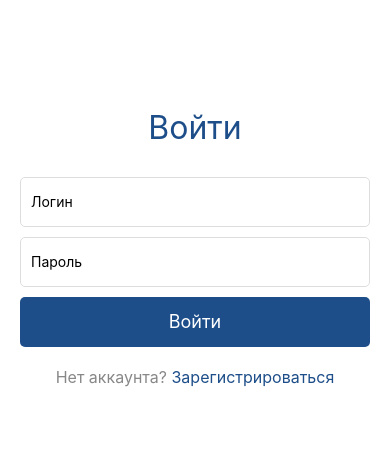
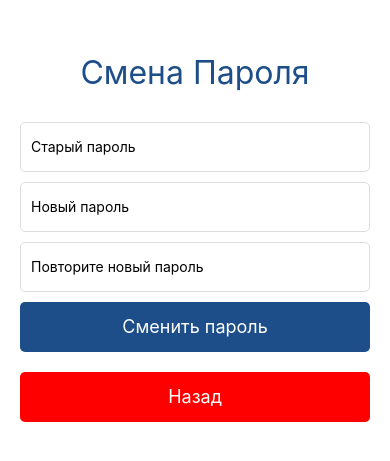
Before and after one commit to Parnishkaspb/nursery_front_mob, a React Native app: screen /EditPassword in a window 390 px wide. Shown: the part 175-636 px from the top of the page. Built offline with nearby package versions, Linux system fonts and the light colour scheme.

Commit message:
Страница смена пароля

```diff
--- a/src/config/index.tsx
+++ b/src/config/index.tsx
@@ -14,6 +14,7 @@ export const BASE_URL = LOCALHOST;
 export const LOGIN_USER = `${BASE_URL}api/user/login`;
 export const CREATE_USER = `${BASE_URL}api/user/register`;
 export const GET_USER = `${BASE_URL}api/user/update`;
+export const UPDATE_PASSWORD_USER = `${BASE_URL}api/user/updatepassword`;
 export const LOGOUT_USER = `${BASE_URL}api/user/logout`;
 
 // export const NEW_APPOINTMENT = `${BASE_URL}api/appointments/create`;
@@ -22,10 +23,14 @@ export const ENDPOINTS = {
   BASE_URL,
   GET_USER,
   LOGIN_USER,
+  UPDATE_PASSWORD_USER,
+  LOGOUT_USER,
+  CREATE_USER,
+
+
   // GET_DOCTORS,
   // GET_BANNERS,
-  LOGOUT_USER,
-  CREATE_USER,
+
   // GET_CATEGORIES,
   // GET_DIAGNOSTICS,
   // GET_APPOINTMENTS,
--- a/src/helpNavigation/NavigationConfig.tsx
+++ b/src/helpNavigation/NavigationConfig.tsx
@@ -6,7 +6,7 @@ import ProfileScreen from '../screens/ProfileScreen';
 import SignIn from '../screens/SignIn';
 import SignUp from '../screens/SignUp';
 
-// import LogoutScreen from '../screens/LogoutScreen';
+import EditPassword from '../screens/EditPassword';
 import EditProfile from '../screens/EditProfile';
 
 
@@ -38,7 +38,7 @@ export const RootNavigator = () => (
         <Stack.Screen name="Main" component={MainDrawer} />
 
         <Stack.Screen name="EditProfile" options={{ title: 'Редактировать данные' }} component={EditProfile} />
-        {/* <Stack.Screen name="EditPassword" options={{ title: 'Смена пароля' }} component={EditPassword} /> */}
+        <Stack.Screen name="EditPassword" options={{ title: 'Смена пароля' }} component={EditPassword} />
 
         {/*<Stack.Screen name="Edit" options={{ title: 'Редактировать данные' }} component={EditScreen} />
         <Stack.Screen name="VisitDetails" component={VisitDetailsScreen} /> */}
--- a/src/helpNavigation/navigationTypes.ts
+++ b/src/helpNavigation/navigationTypes.ts
@@ -3,8 +3,7 @@ export type RootStackParamList = {
     SignUp: undefined;
     Main: undefined;
     EditProfile: { user: object };
-
-    // EditPassword: undefined;
+    EditPassword: undefined;
 
 
     // Logout: undefined;
--- a/src/screens/EditPassword.tsx
+++ b/src/screens/EditPassword.tsx
@@ -0,0 +1,226 @@
+import React, { useState, useCallback, useEffect, useRef } from 'react';
+import { View, Text, Alert, Platform, TextInput, ScrollView, TouchableOpacity, KeyboardAvoidingView, ActivityIndicator, StyleSheet, SafeAreaView } from 'react-native';
+import axios from 'axios';
+import { useNavigation } from '@react-navigation/native';
+import { NativeStackNavigationProp } from '@react-navigation/native-stack';
+import SecureStorage from 'react-native-secure-storage';
+import { ENDPOINTS } from '../config';
+import { RootStackParamList } from '../helpNavigation/navigationTypes';
+
+type Navigation = NativeStackNavigationProp<RootStackParamList>;
+
+const EditPassword: React.FC<{ route: any }> = () => {
+    const navigation: Navigation = useNavigation<Navigation>();
+
+    const [loading, setLoading] = useState<boolean>(false);
+
+    const [userPassword, setPassword] = useState<string>('');
+    const [userNewPassword, setNewPassword] = useState<string>('');
+    const [userNew2Password, setNew2Password] = useState<string>('');
+
+    const handleUpdate = async () => {
+        try {
+            setLoading(true);
+
+            if (userNewPassword !== userNew2Password) {
+                Alert.alert('Ошибка', 'Пароли не совпадают!!!!');
+                return;
+            }
+
+            const accessToken = await SecureStorage.getItem('access_token');
+            if (!accessToken) {
+                Alert.alert('Ошибка', 'Не удалось получить токен доступа');
+                return;
+            }
+
+            const response = await axios.patch(ENDPOINTS.UPDATE_PASSWORD_USER, {
+                old_password: userPassword,
+                new_password: userNewPassword,
+            }, {
+                headers: {
+                    'Authorization': `Bearer ${accessToken}`,
+                }
+            });
+
+            if (response.data.data.code === 422) {
+                Alert.alert('Предупреждение', response.data.data.message);
+                return;
+            }
+
+            if (response.data.data.code === 200) {
+                Alert.alert('Успех', response.data.data.message);
+                navigation.goBack();
+                return;
+            }
+
+            Alert.alert('Ошибка', 'Не удалось обновить профиль');
+        } catch (error: any) {
+            Alert.alert('Ошибка', 'Что-то пошло не так! Попробуйте позже!');
+        } finally {
+            setLoading(false);
+        }
+    };
+
+    const handlePasswordChange = useCallback((text: string): void => {
+        setPassword(text);
+    }, []);
+
+    const handleNewPasswordChange = useCallback((text: string): void => {
+        setNewPassword(text);
+    }, []);
+
+    const handleNew2PasswordChange = useCallback((text: string): void => {
+        setNew2Password(text);
+    }, []);
+
+
+    const passwordInputRef = useRef<TextInput>(null);
+    const passwordNewInputRef = useRef<TextInput>(null);
+    const passwordNew2InputRef = useRef<TextInput>(null);
+
+
+    useEffect(() => {
+        if (loading) {
+            passwordInputRef.current?.blur();
+            passwordNewInputRef.current?.blur();
+            passwordNew2InputRef.current?.blur();
+
+        }
+    }, [loading]);
+
+    const renderTitle = (): JSX.Element => {
+        return (
+            <Text style={styles.title}>{'Смена пароля'}</Text>
+        );
+    };
+
+    const renderInputFields = (): JSX.Element => {
+        return (
+            <KeyboardAvoidingView
+                behavior={Platform.OS === 'ios' ? 'padding' : 'height'}
+            >
+                <TextInput
+                    style={styles.input}
+                    value={userPassword}
+                    secureTextEntry={true}
+                    onChangeText={handlePasswordChange}
+                    placeholder={'Старый пароль'}
+                    ref={passwordInputRef}
+                />
+
+                <TextInput
+                    style={styles.input}
+                    value={userNewPassword}
+                    secureTextEntry={true}
+                    onChangeText={handleNewPasswordChange}
+                    placeholder={'Новый пароль'}
+                    ref={passwordNewInputRef}
+                />
+
+                <TextInput
+                    style={styles.input}
+                    value={userNew2Password}
+                    secureTextEntry={true}
+                    onChangeText={handleNew2PasswordChange}
+                    placeholder={'Повторите новый пароль'}
+                    ref={passwordNew2InputRef}
+                />
+            </KeyboardAvoidingView>
+        );
+    };
+
+    const renderButton = (): JSX.Element => {
+        return (
+            <TouchableOpacity
+                style={styles.button}
+                onPress={handleUpdate}
+                disabled={loading}
+            >
+                {loading ? <ActivityIndicator color="#fff" /> : <Text style={styles.buttonText}>Сменить пароль</Text>}
+            </TouchableOpacity>
+        );
+    };
+
+    const renderButtonBack = (): JSX.Element => {
+        return (
+            <TouchableOpacity
+                style={styles.buttonBack}
+                onPress={navigation.goBack}
+                disabled={loading}
+            >
+                {loading ? <ActivityIndicator color="#fff" /> : <Text style={styles.buttonText}>Назад</Text>}
+            </TouchableOpacity>
+        );
+    };
+
+
+
+    const renderContent = (): JSX.Element => {
+        return (
+            <ScrollView
+                contentContainerStyle={styles.contentContainer}
+            >
+                {renderTitle()}
+                {renderInputFields()}
+                {renderButton()}
+                {renderButtonBack()}
+            </ScrollView>
+        );
+    };
+
+    return (
+        <SafeAreaView style={styles.safeArea}>
+            {renderContent()}
+        </SafeAreaView>
+    );
+};
+
+const styles = StyleSheet.create({
+    safeArea: {
+        flex: 1,
+        backgroundColor: '#fff',
+    },
+    title: {
+        marginBottom: 30,
+        textAlign: 'center',
+        fontSize: 32,
+        color: '#1D4E89',
+        textTransform: 'capitalize',
+    },
+    input: {
+        height: 50,
+        borderColor: '#ddd',
+        borderWidth: 1,
+        borderRadius: 5,
+        paddingHorizontal: 10,
+        marginBottom: 10,
+    },
+    button: {
+        backgroundColor: '#1D4E89',
+        borderRadius: 5,
+        height: 50,
+        alignItems: 'center',
+        justifyContent: 'center',
+        marginBottom: 20,
+    },
+    buttonBack: {
+        backgroundColor: 'red',
+        borderRadius: 5,
+        height: 50,
+        alignItems: 'center',
+        justifyContent: 'center',
+        marginBottom: 20,
+    },
+    buttonText: {
+        color: '#fff',
+        fontSize: 18,
+    },
+    contentContainer: {
+        flexGrow: 1,
+        paddingHorizontal: 20,
+        paddingVertical: 20,
+        justifyContent: 'center',
+    },
+});
+
+export default EditPassword;
--- a/src/screens/EditProfile.tsx
+++ b/src/screens/EditProfile.tsx
@@ -8,15 +8,6 @@ import { ENDPOINTS } from '../config';
 import { RootStackParamList } from '../helpNavigation/navigationTypes';
 
 type Navigation = NativeStackNavigationProp<RootStackParamList>;
-
-// interface User {
-//     id: number;
-//     name: string;
-//     surname: string;
-//     email: string;
-//     login: string;
-//     telephone: string;
-// }
 
 const EditProfile: React.FC<{ route: any }> = ({ route }) => {
     const navigation: Navigation = useNavigation<Navigation>();
@@ -53,7 +44,7 @@ const EditProfile: React.FC<{ route: any }> = ({ route }) => {
             });
 
             if (response.data.data.code === 200) {
-                Alert.alert('Успех', 'Профиль обновлен успешно');
+                Alert.alert('Успех', response.data.data.message + '\nОбновите страницу!');
                 navigation.goBack();
                 return;
             }
@@ -166,6 +157,20 @@ const EditProfile: React.FC<{ route: any }> = ({ route }) => {
         );
     };
 
+    const renderButtonBack = (): JSX.Element => {
+        return (
+            <TouchableOpacity
+                style={styles.buttonBack}
+                onPress={navigation.goBack}
+                disabled={loading}
+            >
+                {loading ? <ActivityIndicator color="#fff" /> : <Text style={styles.buttonText}>Назад</Text>}
+            </TouchableOpacity>
+        );
+    };
+
+
+
     const renderContent = (): JSX.Element => {
         return (
             <ScrollView
@@ -174,6 +179,7 @@ const EditProfile: React.FC<{ route: any }> = ({ route }) => {
                 {renderTitle()}
                 {renderInputFields()}
                 {renderButton()}
+                {renderButtonBack()}
             </ScrollView>
         );
     };
@@ -213,6 +219,14 @@ const styles = StyleSheet.create({
         justifyContent: 'center',
         marginBottom: 20,
     },
+    buttonBack: {
+        backgroundColor: 'red',
+        borderRadius: 5,
+        height: 50,
+        alignItems: 'center',
+        justifyContent: 'center',
+        marginBottom: 20,
+    },
     buttonText: {
         color: '#fff',
         fontSize: 18,
--- a/src/screens/ProfileScreen.tsx
+++ b/src/screens/ProfileScreen.tsx
@@ -89,7 +89,7 @@ const ProfileScreen: React.FC = () => {
                 </TouchableOpacity>
                 <TouchableOpacity
                     style={styles.editPasswordButton}
-                // onPress={() => navigation.navigate('EditPassword')}
+                    onPress={() => navigation.navigate('EditPassword')}
                 >
                     <Text style={styles.editButtonText}>Сменить пароль</Text>
                 </TouchableOpacity>
```
